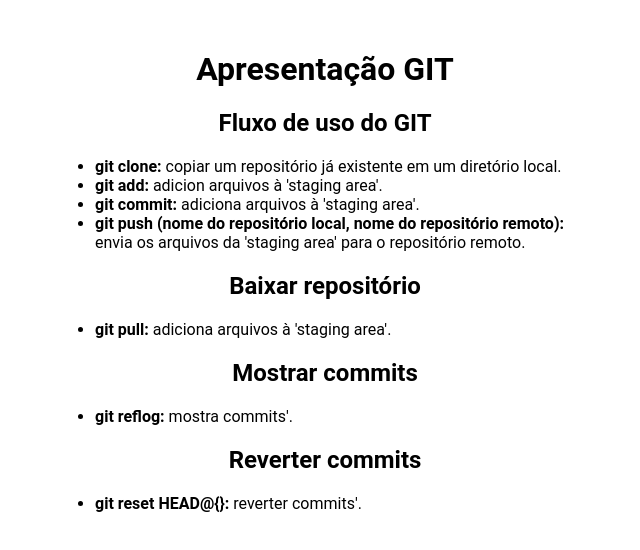
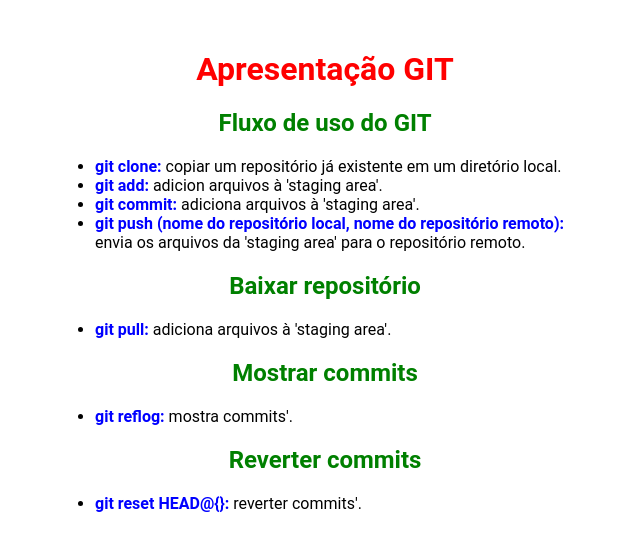
Before and after one commit to MarcelGFranca/Lab_uniFBV, a plain HTML site: page index.html in a window 1280 px wide. Shown: the whole page, without its empty margins (315-955 px from the left). Drawn offline with Linux system fonts and the light colour scheme.

Commit message:
adicionadas cores

```diff
--- a/style.css
+++ b/style.css
@@ -16,3 +16,15 @@ li {
   text-align: left;
   margin: 0 auto;
 }
+
+h1 {
+  color: red;
+}
+
+strong {
+  color: blue;
+}
+
+h2 {
+  color: green;
+}
```
